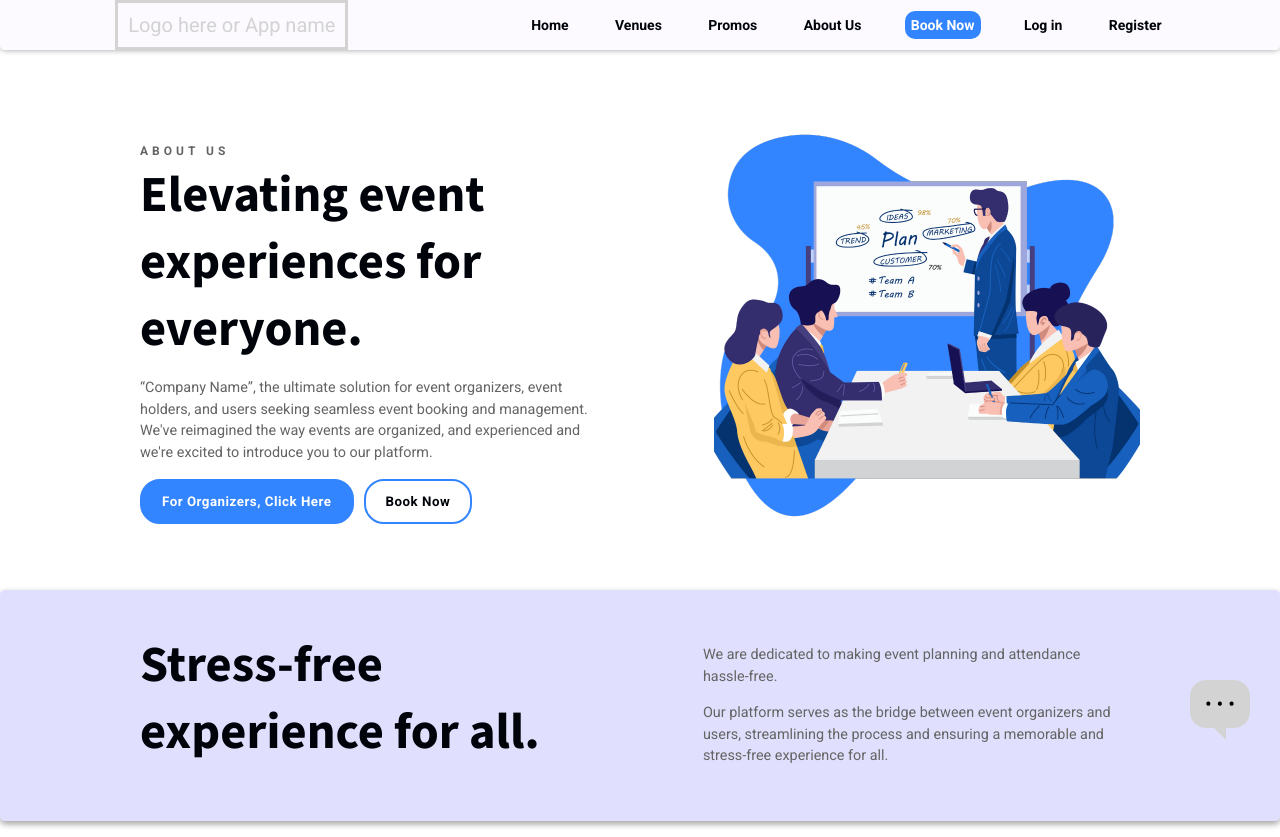
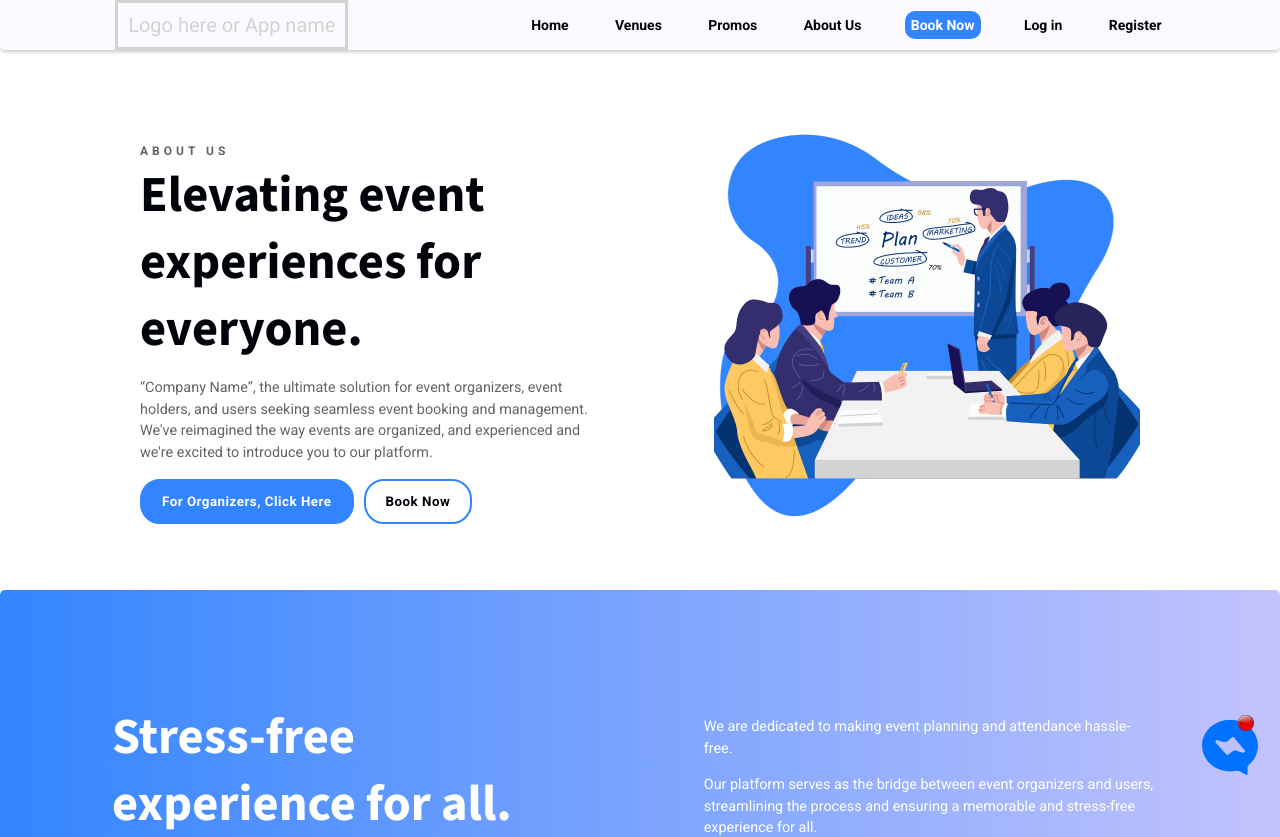
Before and after one commit to kramzer22/capstone-event-booking-app, a React (Vite) app: page /about in a window 1280 px wide. Shown: the top 837 px of the page. Built offline with nearby package versions, Linux system fonts and the light colour scheme.

Commit message:
update instantmessaging jsx and css

```diff
--- a/src/components/header/Header.jsx
+++ b/src/components/header/Header.jsx
@@ -96,7 +96,7 @@ function Header({ userLoginState }) {
           </form>
           <div className="sign-up">
             <span>Not a member?</span>
-            <a>Sign Up</a>
+            <a href="#">Sign Up</a>
           </div>
         </div>
       </div>
--- a/src/components/header/header.css
+++ b/src/components/header/header.css
@@ -122,6 +122,8 @@
   font-size: 0.8rem;
   text-decoration: none;
   color: var(--text);
+
+  cursor: pointer;
 }
 
 .login-form > a:hover {
@@ -166,8 +168,25 @@
 }
 
 .login-form button {
-  height: 36px;
+  padding: 0.5rem;
+  border: 2px solid transparent;
   border-radius: 5px;
+
+  font-size: 14px;
+  font-weight: 700;
+  text-transform: uppercase;
+  letter-spacing: 2px;
+  color: var(--text2);
+
+  transition: all 0.1s ease-in-out;
+
+  &:hover {
+    scale: 1.02;
+    box-shadow: rgba(0, 0, 0, 0.24) 0px 3px 8px;
+  }
+  &:active{
+    scale: 1;
+  }
 }
 
 .login-container div:last-of-type {
@@ -184,4 +203,9 @@
 
 .sign-up > a {
   text-decoration: none;
+  color: var(--text2);
+
+  &:hover{
+    color: var(--accent);
+  }
 }
--- a/src/components/instant-messaging/InstantMessaging.jsx
+++ b/src/components/instant-messaging/InstantMessaging.jsx
@@ -36,7 +36,10 @@ function InstantMessaging({}) {
           <button onClick={hideMessagingPopUp}>X</button>
         </div>
 
-        <ul></ul>
+        <form action="">
+          <textarea name="" id="" cols="30" rows="13"></textarea>
+        </form>
+
         <div className="message-input-container">
           <input type="text" placeholder="message here" />
           <button>send</button>
@@ -47,11 +50,11 @@ function InstantMessaging({}) {
         className="instant-messaging-button"
         onClick={showMessagingPopUp}
       >
-        <div className="instant-messaging-box">
-          <p>• • •</p>
-        </div>
-        <div className="instant-messaging-tail"></div>
+        {/* <div className="instant-messaging-box"> */}
+        {/* <p>• • •</p> */}
       </div>
+      {/* <div className="instant-messaging-tail"></div> */}
+      {/* </div> */}
     </div>
   );
 }
--- a/src/components/instant-messaging/instantMessaging.css
+++ b/src/components/instant-messaging/instantMessaging.css
@@ -1,7 +1,7 @@
 .instant-messaging-container {
   position: fixed;
   right: 30px;
-  bottom: 60px;
+  bottom: 30px;
 
   display: flex;
   flex-direction: column;
@@ -19,7 +19,7 @@
   height: 10px;
   overflow: hidden;
 
-  background-color: antiquewhite;
+  background-color: var(--primary);
 
   transition: width 0.5s ease-in-out, height 0.5s ease-in-out;
 }
@@ -28,7 +28,6 @@
   display: flex;
   justify-content: space-between;
   align-items: center;
-  padding: 20px 0;
 }
 
 .messaging-chat-header h2 {
@@ -42,7 +41,7 @@
 
 .messaging-chat-container ul {
   flex-grow: 1;
-  background-color: aliceblue;
+  background-color: var(--background);
 }
 
 .message-input-container {
@@ -60,27 +59,40 @@
   padding: 0 10px;
 }
 
+/* start of messaging button */
+.instant-messaging-button {
+  display: flex;
+  flex-direction: column;
+  align-items: center;
+
+  position: relative;
+  top: 5px;
+  left: 10px;
+
+  background-image: url(/src/assets/messaging/messaging.svg);
+  background-position: center;
+  background-repeat: no-repeat;
+  background-size: contain;
+
+  width: 60px;
+  height: 60px;
+
+  transition: all 0.2s ease-in-out;
+
+  &:hover {
+    scale: 1.1;
+  }
+}
+
 .instant-messaging-box {
   display: flex;
   align-items: center;
   justify-content: center;
 
-  height: 48px;
-  width: 60px;
-  background-color: #d3d3d3;
-
-  border-radius: 16px;
-
   transition: width 0.15s ease-in-out, height 0.15s ease-in-out;
 }
 
-.instant-messaging-button {
-  display: flex;
-  flex-direction: column;
-  align-items: center;
-}
-
-.instant-messaging-box:hover {
+/* .instant-messaging-box:hover {
   height: 54px;
   width: 66px;
   cursor: pointer;
@@ -96,4 +108,4 @@
   border-left: 12px solid transparent;
 
   border-top: 12px solid #d3d3d3;
-}
+} */
--- a/src/pages/about/AboutUs.css
+++ b/src/pages/about/AboutUs.css
@@ -13,7 +13,8 @@
 .about-details {
   display: flex;
   flex-direction: column;
-  justify-content: flex-end ;
+  justify-content: flex-end;
+
   width: 800px;
   max-width: 100%;
   flex: 1.3;
@@ -90,22 +91,23 @@
 
 /* start of section */
 .section-container {
-  background-color: var(--secondary-trans);
+  background: linear-gradient(to right, var(--primary), var(--secondary));
+
   display: flex;
   justify-content: space-around;
   align-items: center;
-  padding: 2em 7em;
+  padding: 7rem;
   width: 100%;
   max-width: 100%;
   border-radius: 5px;
   /* flex: 0 0 45%; */
-  box-shadow: rgba(0, 0, 0, 0.16) 0px 3px 6px, rgba(0, 0, 0, 0.23) 0px 3px 6px;
+  /* box-shadow: rgba(0, 0, 0, 0.16) 0px 3px 6px, rgba(0, 0, 0, 0.23) 0px 3px 6px; */
 }
 
 .section-details {
   display: flex;
   flex-direction: row;
-  align-content: center;
+  place-content: center;
   width: 100%;
   max-width: 100%;
   gap: 5em;
@@ -114,7 +116,7 @@
 .section-description {
   width: 500px;
   max-width: 100%;
-  color: var(--text);
+  color: var(--background);
 }
 
 .section-paragraph {
@@ -127,7 +129,7 @@
   width: 500px;
   max-width: 100%;
 
-  color: var(--text2);
+  color: var(--background);
   font-size: 0.9rem;
   line-height: 1.5;
 }
```
Also changed, not shown: src/assets/messaging/messaging.svg (added).
